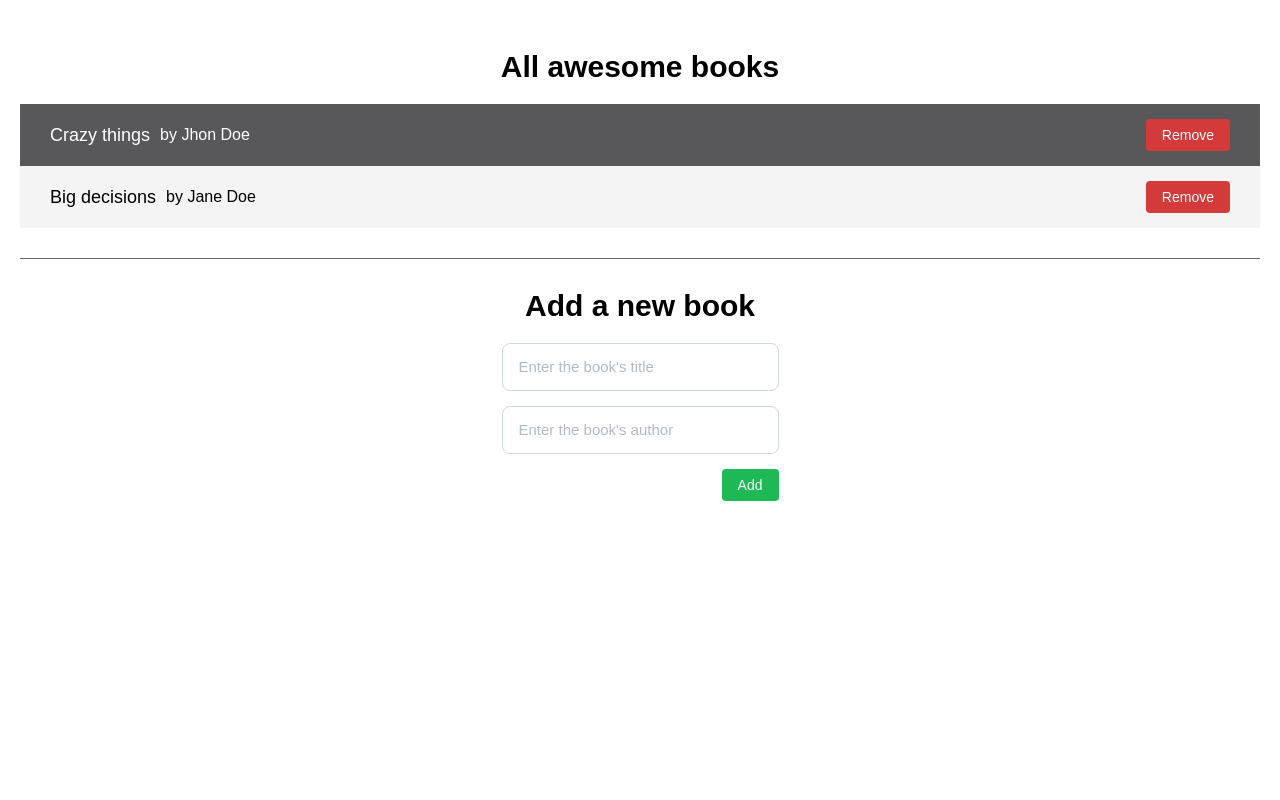
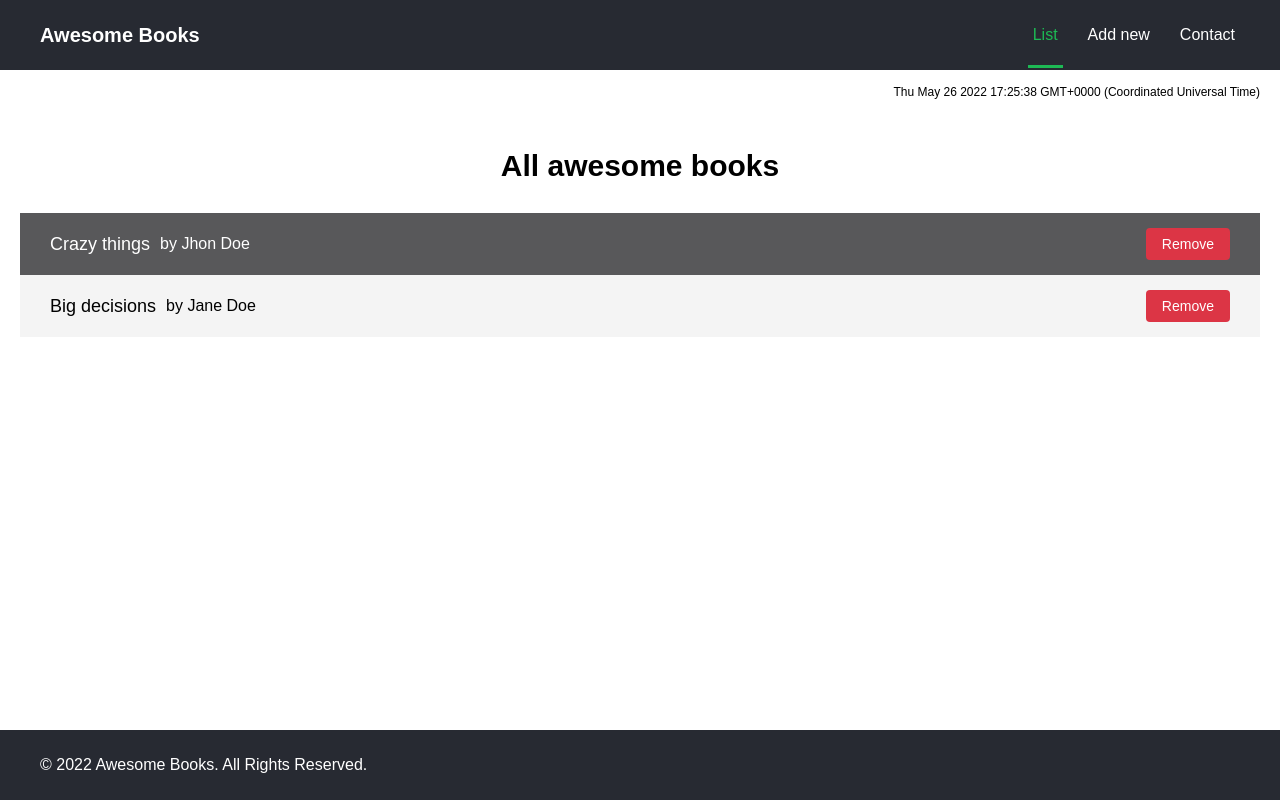
Before and after one commit to gvgesanto2/microverse-awesome-books, a website with bundled scripts: page index.html in a window 1280 px wide. Built offline with nearby package versions, Linux system fonts and the light colour scheme; a web font is replaced by a local one.

Commit message:
Add header and footer to the Homepage, and add the navigation functionality

```diff
--- a/css/style.css
+++ b/css/style.css
@@ -2,15 +2,19 @@
 :root {
   /* Color Palette */
   --color-primary: #1db954;
-  --color-error: rgb(212, 58, 58);
+  --color-error: #dc3545;
   --color-grey-dark-1: #58585a;
   --color-grey-dark-2: #333;
+  --color-grey-dark-3: #272a32;
   --color-grey-light-1: #f4f4f4;
   --color-grey-light-2: #cfd8dc;
   --color-grey-light-3: #b3bac5;
 
   /* Other Color Variables */
   --color-text: --color-grey-dark-2;
+
+  /* Header */
+  --header-height: 7rem;
 }
 
 /* Resetting */
@@ -51,10 +55,61 @@ button {
 
 .main {
   display: flex;
+  flex-direction: column;
+  min-height: calc(100vh - (2 * var(--header-height)));
+  padding: 0 2rem 8rem;
+}
+
+/* Header Component */
+
+.header {
+  display: flex;
   align-items: center;
-  flex-direction: column;
-  justify-content: center;
-  padding: 5rem 2rem;
+  justify-content: space-between;
+  background-color: var(--color-grey-dark-3);
+  color: #fff;
+  height: var(--header-height);
+  padding: 0 4rem;
+}
+
+/* Logo Component */
+
+.logo {
+  font-size: 2rem;
+  font-weight: 600;
+}
+
+/* User Navigation Component */
+
+.user-nav {
+  display: flex;
+  align-items: center;
+}
+
+.user-nav > *:not(:last-child) {
+  margin-right: 2rem;
+}
+
+.user-nav__link {
+  padding: 2.4rem 0.5rem 2.1rem;
+  border-bottom: 3px solid transparent;
+  transition: all 0.2s;
+}
+
+.user-nav__link--active,
+.user-nav__link:hover {
+  color: var(--color-primary);
+  border-bottom-color: var(--color-primary);
+}
+
+/* Main Date Box Component */
+
+.date-box {
+  width: 100%;
+  text-align: end;
+  font-size: 1.2rem;
+  padding: 1.5rem 0;
+  margin-bottom: 3.5rem;
 }
 
 /* Title Component  */
@@ -65,19 +120,22 @@ button {
   font-weight: 600;
 }
 
+/* Section Component */
+
+.section {
+  display: flex;
+  flex-direction: column;
+  justify-content: center;
+}
+
+.section .title {
+  margin-bottom: 3rem;
+}
+
 /* Books Section Component  */
 
 .books {
   width: 100%;
-  margin-bottom: 3rem;
-  padding-bottom: 3rem;
-  border-bottom: 1px solid rgb(100, 100, 100);
-  display: flex;
-  flex-direction: column;
-}
-
-.books .title {
-  margin-bottom: 2rem;
 }
 
 /* Books List Component  */
@@ -163,11 +221,8 @@ button {
 /* Add-New Section Component */
 
 .add-new {
-  text-align: center;
-}
-
-.add-new .title {
-  margin-bottom: 2rem;
+  flex: 1;
+  align-items: center;
 }
 
 /* Add-Book Form Component */
@@ -184,3 +239,19 @@ button {
 .add-book-form > *:not(:last-child) {
   margin-bottom: 1.5rem;
 }
+
+/* Footer Component */
+.footer {
+  display: flex;
+  align-items: center;
+  padding: 0 4rem;
+  height: var(--header-height);
+  background-color: var(--color-grey-dark-3);
+  color: #fff;
+}
+
+/* Utilities Classes */
+
+.is-hidden {
+  display: none;
+}
--- a/index.html
+++ b/index.html
@@ -12,12 +12,19 @@
   </head>
   <body>
     <header class="header">
+      <a href="index.html" class="logo">Awesome Books</a>
+      <nav class="user-nav">
+        <a class="user-nav__link" href="#books">List</a>
+        <a class="user-nav__link" href="#add-new">Add new</a>
+        <a class="user-nav__link" href="#contact">Contact</a>
+      </nav>
     </header>
     <main class="main">
-      <section id="books" class="books">
+      <div id="main-date-box" class="date-box"></div>
+      <section id="books" class="section books">
         <h2 class="title">All awesome books</h2>
       </section>
-      <section id="add-new" class="add-new">
+      <section id="add-new" class="section add-new is-hidden">
         <h2 class="title">Add a new book</h2>
         <form id="add-book-form" action="#" class="add-book-form">
           <input id="title" type="text" name="title" placeholder="Enter the book's title" aria-label="title" class="input">
@@ -26,6 +33,9 @@
         </form>
       </section>
     </main>
+    <footer class="footer">
+      <p class="footer__copyright">&copy; 2022 Awesome Books. All Rights Reserved.</p>
+    </footer>
     <script type="module" src="scripts/main.js"></script>
   </body>
 </html>
--- /dev/null
+++ b/scripts/controllers/MainDateController.js
@@ -0,0 +1,12 @@
+import MainDateView from '../views/MainDateView.js';
+
+export default class MainDateController {
+  constructor(mainDateBoxId) {
+    this.mainDateBoxId = mainDateBoxId;
+    this.mainDateView = new MainDateView();
+  }
+
+  buildMainDate() {
+    this.mainDateView.render(this.mainDateBoxId);
+  }
+}
--- /dev/null
+++ b/scripts/controllers/NavigationController.js
@@ -0,0 +1,31 @@
+import NavigationViewManager from '../views/NavigationViewManager.js';
+import ScreenViewManager from '../views/ScreenViewManager.js';
+
+export default class NavigationController {
+  constructor(navLinksSelector, initialActiveSectionId) {
+    this.currActiveSectionId = initialActiveSectionId;
+    this.navigationViewManager = new NavigationViewManager(navLinksSelector);
+    this.screenViewManager = new ScreenViewManager();
+  }
+
+  navigateTo(elemId) {
+    this.screenViewManager.hide(this.currActiveSectionId);
+    this.navigationViewManager.setLinkStateToDefault(this.currActiveSectionId);
+
+    this.screenViewManager.show(elemId);
+    this.navigationViewManager.setLinkStateToActive(elemId);
+
+    this.currActiveSectionId = elemId;
+  }
+
+  handleNavigation = (event) => {
+    const navLinkElem = event.target;
+    const elemToNavigateId = navLinkElem.hash.split('#')[1];
+    this.navigateTo(elemToNavigateId);
+  };
+
+  init() {
+    this.navigationViewManager.addEventHandler(this.handleNavigation);
+    this.navigationViewManager.setLinkStateToActive(this.currActiveSectionId);
+  }
+}
--- a/scripts/main.js
+++ b/scripts/main.js
@@ -1,10 +1,25 @@
 import initialBooks from './data/books.data.js';
 import BooksListController from './controllers/BooksListController.js';
 import AddBookFormController from './controllers/AddBookFormController.js';
+import MainDateController from './controllers/MainDateController.js';
+import NavigationController from './controllers/NavigationController.js';
 
 const BOOKS_SECTION_ID = 'books';
+const MAIN_DATE_BOX_ID = 'main-date-box';
+const NAV_LINKS_CLASS_SELECTOR = '.user-nav__link';
+const INITIAL_ACTIVE_SECTION_ID = BOOKS_SECTION_ID;
 
-const booksListController = new BooksListController(BOOKS_SECTION_ID, initialBooks);
+const booksListController = new BooksListController(
+  BOOKS_SECTION_ID,
+  initialBooks,
+);
 booksListController.buildBooksList();
 const addBookFormController = new AddBookFormController(booksListController);
 addBookFormController.init();
+const mainDateController = new MainDateController(MAIN_DATE_BOX_ID);
+mainDateController.buildMainDate();
+const navigationController = new NavigationController(
+  NAV_LINKS_CLASS_SELECTOR,
+  INITIAL_ACTIVE_SECTION_ID,
+);
+navigationController.init();
--- /dev/null
+++ b/scripts/views/MainDateView.js
@@ -0,0 +1,22 @@
+import createNodeElem from '../utils/createElem.utils.js';
+
+const MAIN_DATE_ID = 'main-date';
+
+export default class MainDateView {
+  constructor() {
+    this.id = MAIN_DATE_ID;
+  }
+
+  createElem() {
+    return createNodeElem({
+      tag: 'p',
+      id: this.id,
+      text: new Date(),
+    });
+  }
+
+  render(parentElemId) {
+    const parentElem = document.getElementById(parentElemId);
+    parentElem.appendChild(this.createElem());
+  }
+}
--- /dev/null
+++ b/scripts/views/NavigationViewManager.js
@@ -0,0 +1,30 @@
+/* eslint-disable class-methods-use-this */
+const NAV_LINK_ACTIVE_CLASS = 'user-nav__link--active';
+
+export default class NavigationViewManager {
+  constructor(navLinksSelector) {
+    this.navLinks = Object.values(document.querySelectorAll(navLinksSelector));
+  }
+
+  getNavLinkFromPointedElemId(pointedElemId) {
+    return this.navLinks.find((navLink) => navLink.hash.split('#')[1] === pointedElemId);
+  }
+
+  setLinkStateToActive(pointedElemId) {
+    const linkElem = this.getNavLinkFromPointedElemId(pointedElemId);
+    linkElem.classList.add(NAV_LINK_ACTIVE_CLASS);
+  }
+
+  setLinkStateToDefault(pointedElemId) {
+    const linkElem = this.getNavLinkFromPointedElemId(pointedElemId);
+    if (linkElem.classList.contains(NAV_LINK_ACTIVE_CLASS)) {
+      linkElem.classList.remove(NAV_LINK_ACTIVE_CLASS);
+    }
+  }
+
+  addEventHandler(callback) {
+    this.navLinks.forEach((navLink) => {
+      navLink.addEventListener('click', callback);
+    });
+  }
+}
--- /dev/null
+++ b/scripts/views/ScreenViewManager.js
@@ -0,0 +1,19 @@
+const U_HIDE_CLASS = 'is-hidden';
+
+export default class ScreenViewManager {
+  constructor() {
+    this.utilHideClass = U_HIDE_CLASS;
+  }
+
+  hide(elementId) {
+    const elem = document.getElementById(elementId);
+    elem.classList.add(this.utilHideClass);
+  }
+
+  show(elementId) {
+    const elem = document.getElementById(elementId);
+    if (elem.classList.contains(this.utilHideClass)) {
+      elem.classList.remove(this.utilHideClass);
+    }
+  }
+}
```
